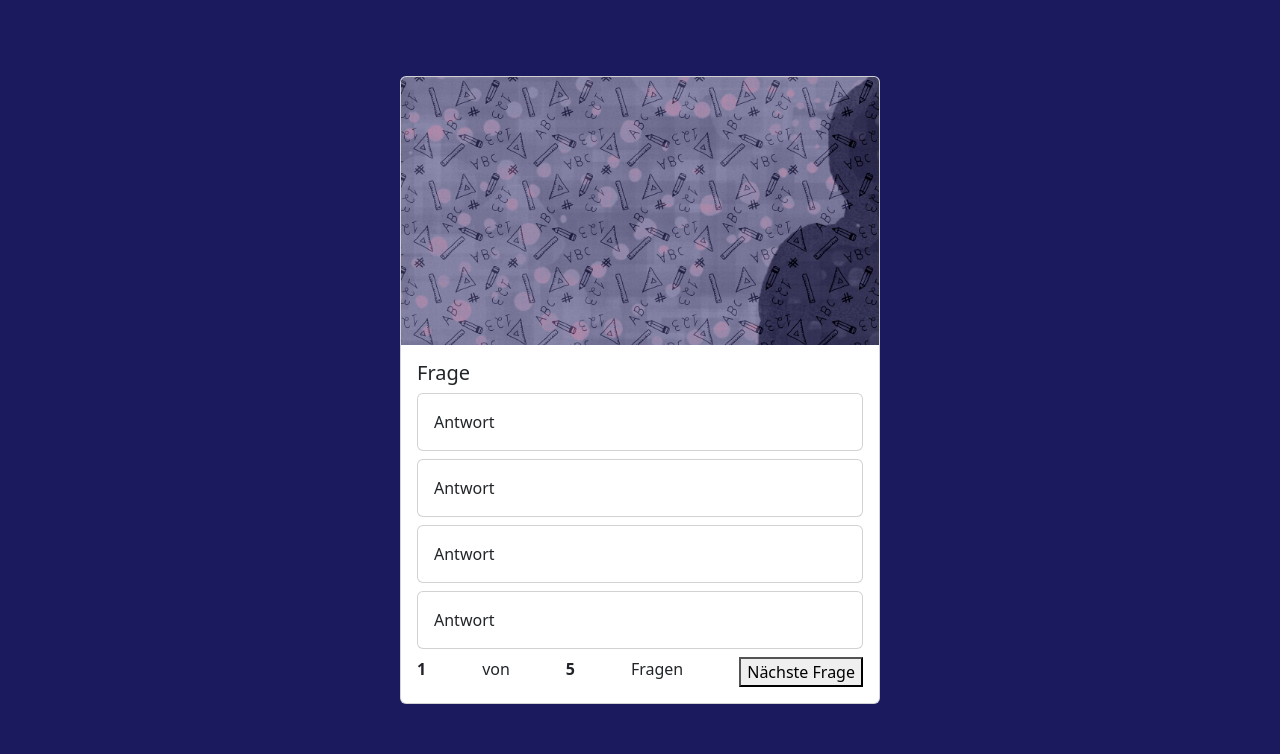
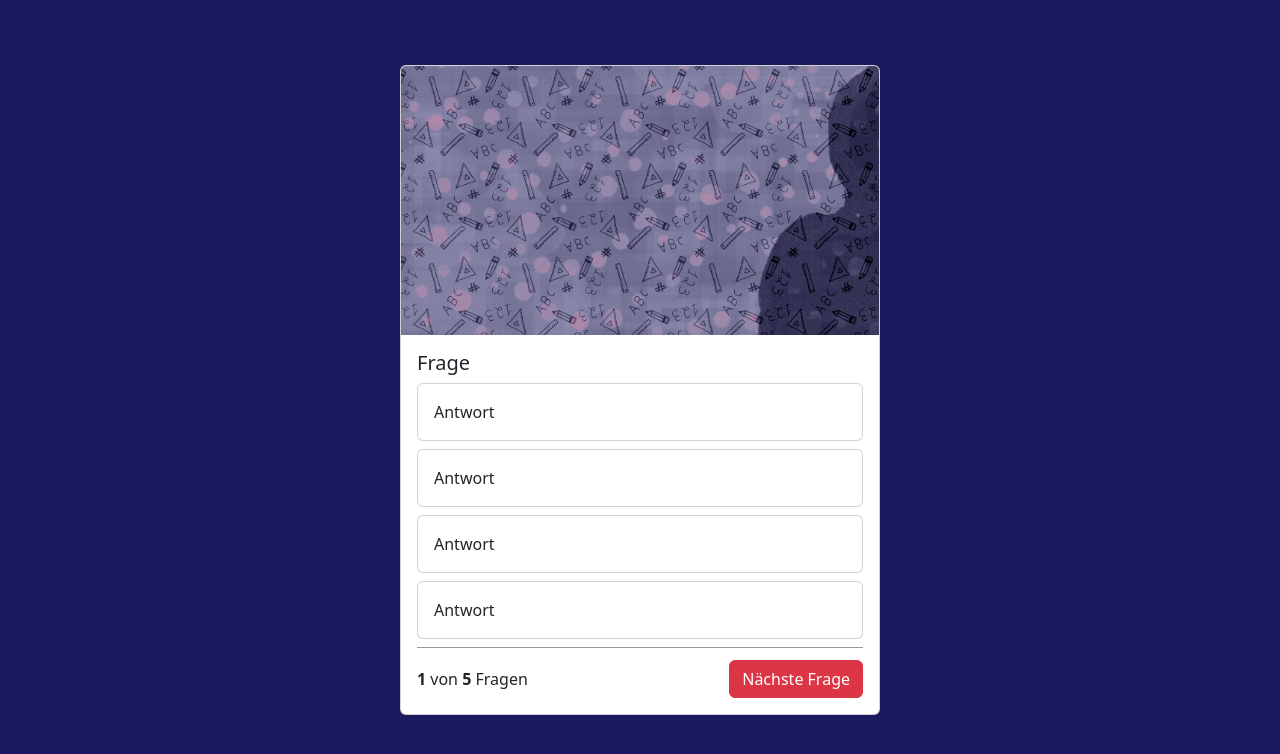
Before and after one commit to IqbalAdel/quizzapp, a website: page index.html in a window 1280 px wide. Shown: the part 60-814 px from the top of the page. Drawn offline with nearby package versions, Linux system fonts and the light colour scheme.

Commit message:
optimised footer

```diff
--- a/index.html
+++ b/index.html
@@ -49,8 +49,10 @@
               </div>
 
               <div class="question-footer">
-                <b>1</b> von <b>5</b> Fragen
-                <button>Nächste Frage</button>
+                <span>
+                    <b>1</b> von <b>5</b> Fragen
+                </span>
+                <button class="btn btn-danger">Nächste Frage</button>
               </div>
             </div>
           </div>
--- a/style.css
+++ b/style.css
@@ -16,6 +16,9 @@ body{
 }
 
 .question-footer{
+    border-top: solid 1px rgba(0, 0, 0, 0.4);
     display: flex;
     justify-content: space-between;
+    align-items: center;
+    padding-top: 12px;
 }
```
